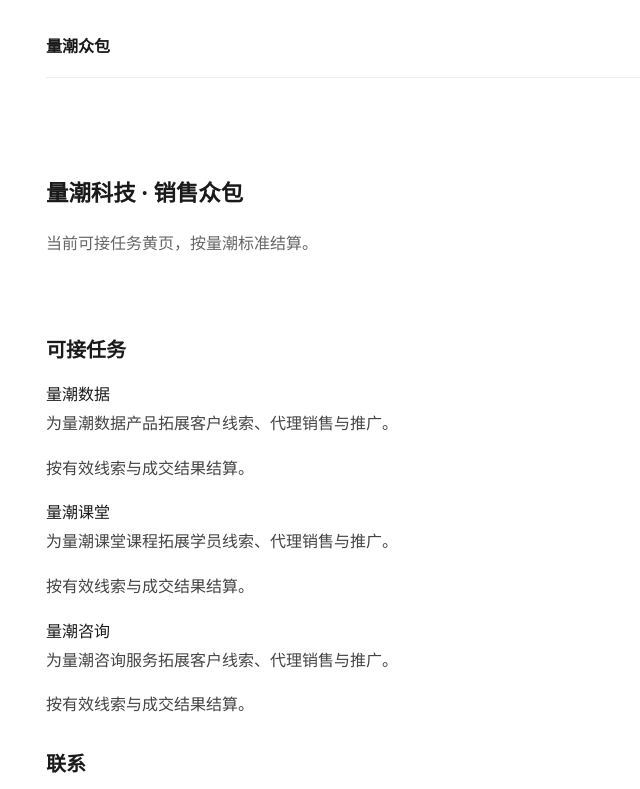
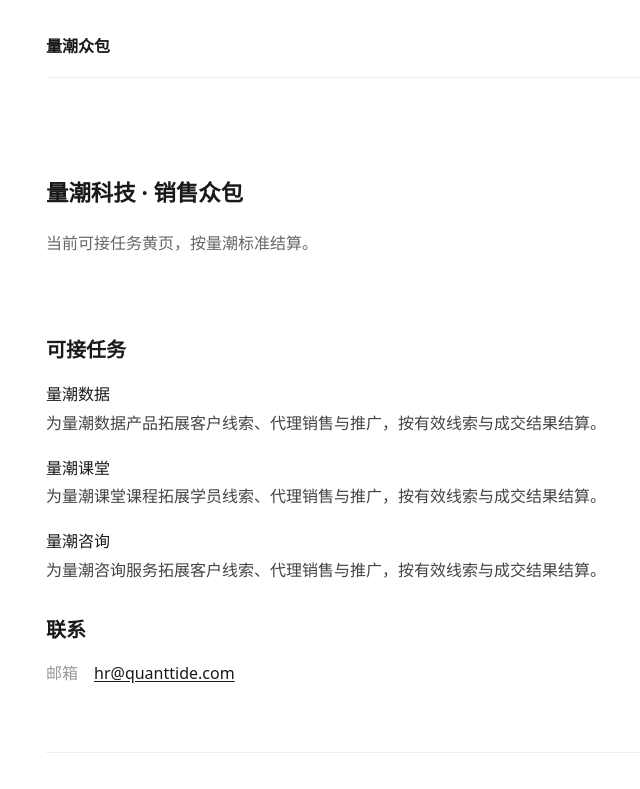
Before and after one commit to quanttide/qtcrowd, a React (Vite) app in the folder src/site/: page / in a window 1280 px wide. Shown: the top 789 px of the page, without its empty margins (258-898 px from the left). Built offline with nearby package versions, Linux system fonts and the light colour scheme.

Commit message:
site: Task 字段改 name/title/description，业务线 qtdata/qtclass/qtconsult

```diff
--- a/src/site/src/data/tasks.ts
+++ b/src/site/src/data/tasks.ts
@@ -1,29 +1,25 @@
 // 销售众包可接任务黄页清单
 // 量潮科技自营发销售众包：面向外部渠道与代理，按量潮标准结算。
 export interface Task {
-  slug: string;
-  title: string;    // 业务线 / 产品
-  scenario: string; // 可接的销售动作
-  standard: string; // 按什么结算
+  name: string;        // 业务线标识（qtdata / qtclass / qtconsult）
+  title: string;       // 显示标题
+  description: string; // 描述（含结算）
 }
 
 export const tasks: Task[] = [
   {
-    slug: "data",
+    name: "qtdata",
     title: "量潮数据",
-    scenario: "为量潮数据产品拓展客户线索、代理销售与推广。",
-    standard: "按有效线索与成交结果结算。",
+    description: "为量潮数据产品拓展客户线索、代理销售与推广，按有效线索与成交结果结算。",
   },
   {
-    slug: "course",
+    name: "qtclass",
     title: "量潮课堂",
-    scenario: "为量潮课堂课程拓展学员线索、代理销售与推广。",
-    standard: "按有效线索与成交结果结算。",
+    description: "为量潮课堂课程拓展学员线索、代理销售与推广，按有效线索与成交结果结算。",
   },
   {
-    slug: "consult",
+    name: "qtconsult",
     title: "量潮咨询",
-    scenario: "为量潮咨询服务拓展客户线索、代理销售与推广。",
-    standard: "按有效线索与成交结果结算。",
+    description: "为量潮咨询服务拓展客户线索、代理销售与推广，按有效线索与成交结果结算。",
   },
 ];
--- a/src/site/src/pages/Home.tsx
+++ b/src/site/src/pages/Home.tsx
@@ -16,10 +16,9 @@
       <section className="section">
         <h2>可接任务</h2>
         {tasks.map(task => (
-          <div className="service-item" key={task.slug}>
+          <div className="service-item" key={task.name}>
             <span className="service-title">{task.title}</span>
-            <p className="service-desc">{task.scenario}</p>
-            <p className="service-pricing">{task.standard}</p>
+            <p className="service-desc">{task.description}</p>
           </div>
         ))}
       </section>
```
